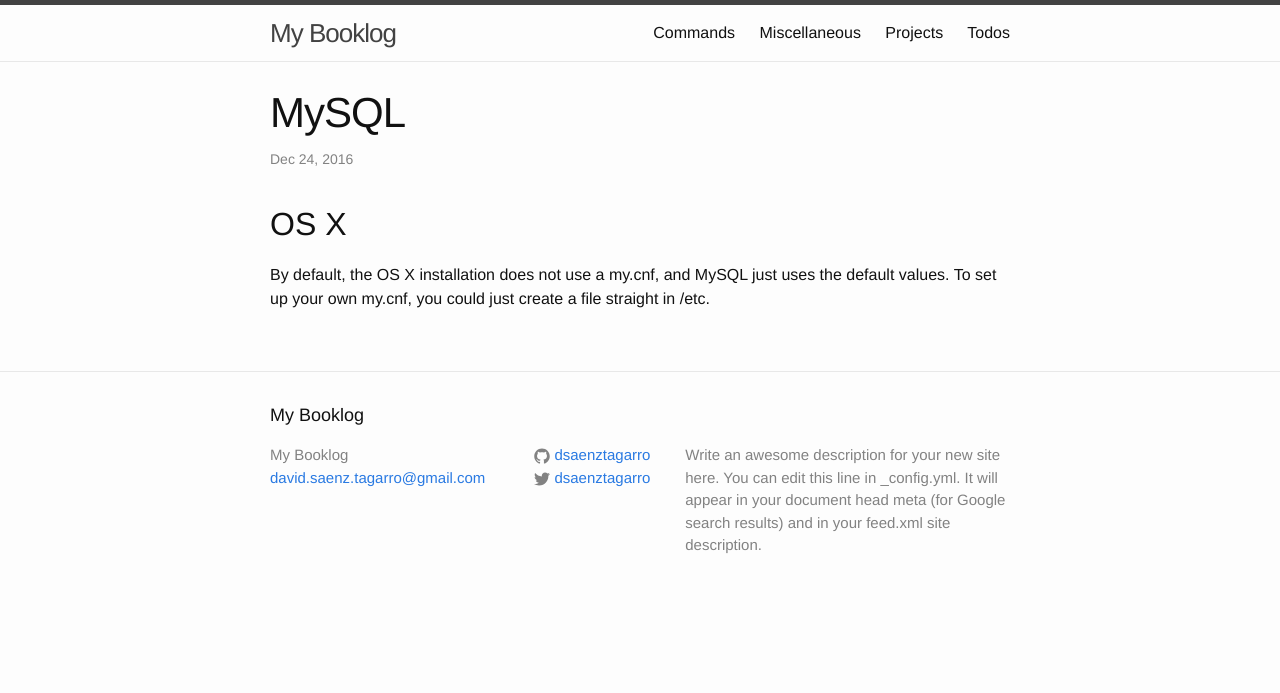
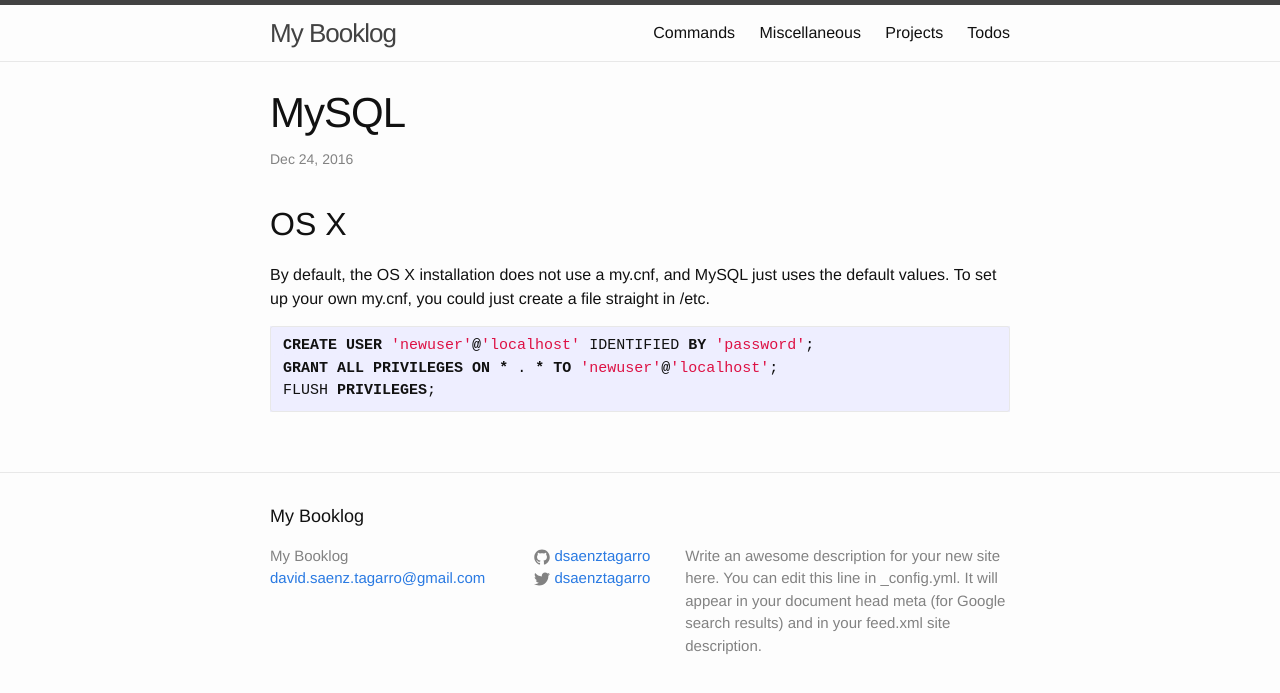
Before and after one commit to dsaenztagarro/booklog, a Jekyll site: the page built from _commands/mysql.md, in a window 1280 px wide. Shown: the top 693 px of the page. Built offline with Jekyll 4.4.1, drawn with Linux system fonts in a browser that asks for light colours.

Commit message:
Adds new user sql snippet

````diff
--- a/_commands/mysql.md
+++ b/_commands/mysql.md
@@ -8,3 +8,9 @@ categories: command
 ## OS X
 
 By default, the OS X installation does not use a my.cnf, and MySQL just uses the default values. To set up your own my.cnf, you could just create a file straight in /etc.
+
+```sql
+CREATE USER 'newuser'@'localhost' IDENTIFIED BY 'password';
+GRANT ALL PRIVILEGES ON * . * TO 'newuser'@'localhost';
+FLUSH PRIVILEGES;
+```
````
